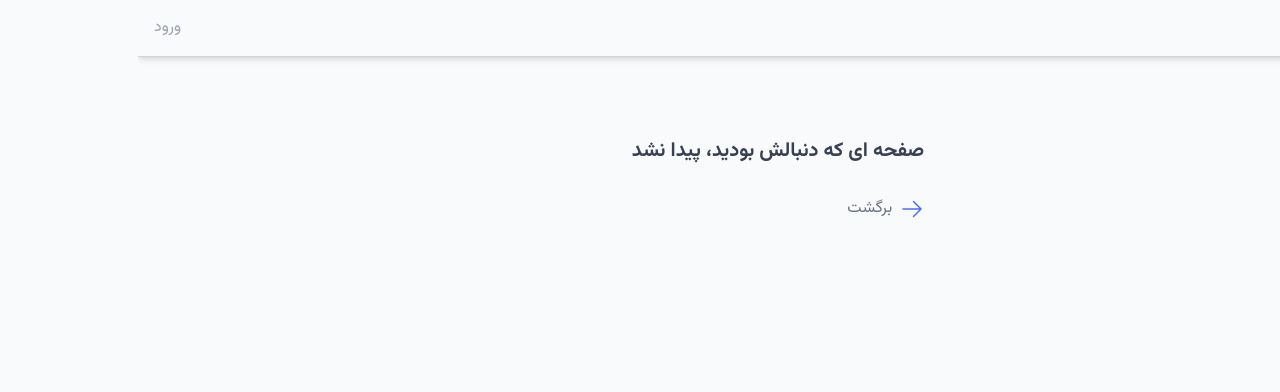
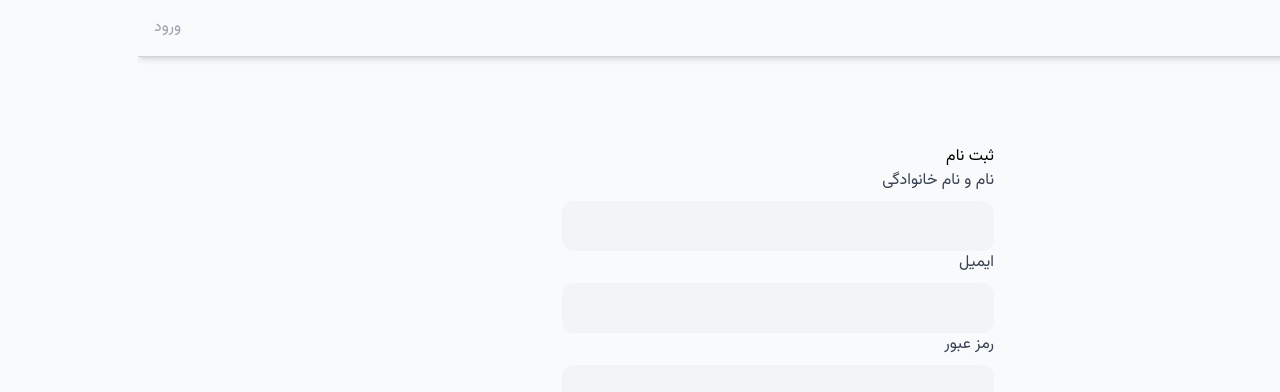
Before and after one commit to masoumehmohebbi/nextjs-blog-app, a Next.js app in the folder frontend/: page /signup in a window 1280 px wide. Before the commit this address had no page. Shown: the top 392 px of the page. Built offline with nearby package versions, Linux system fonts and the light colour scheme.

Commit message:
Added react-hook-form

```diff
--- a/frontend/package.json
+++ b/frontend/package.json
@@ -10,9 +10,12 @@
   },
   "dependencies": {
     "@heroicons/react": "^2.1.5",
+    "@hookform/resolvers": "^3.9.1",
     "next": "^15.0.3-canary.7",
     "react": "19.0.0-rc-02c0e824-20241028",
-    "react-dom": "19.0.0-rc-02c0e824-20241028"
+    "react-dom": "19.0.0-rc-02c0e824-20241028",
+    "react-hook-form": "^7.54.0",
+    "yup": "^1.5.0"
   },
   "devDependencies": {
     "eslint": "^8",
--- /dev/null
+++ b/frontend/src/app/(auth)/layout.jsx
@@ -0,0 +1,12 @@
+export const metadata = {
+  title: "Auth",
+  description: "Auth",
+};
+
+export default function RootLayout({ children }) {
+  return (
+    <div className="flex items-center justify-center mt-20">
+      <div className="p-2 w-full max-w-md">{children}</div>
+    </div>
+  );
+}
--- /dev/null
+++ b/frontend/src/app/(auth)/signin/page.jsx
@@ -0,0 +1,9 @@
+import React from 'react'
+
+const SignIn = () => {
+  return (
+    <div>SignIn</div>
+  )
+}
+
+export default SignIn
--- /dev/null
+++ b/frontend/src/app/(auth)/signup/page.jsx
@@ -0,0 +1,59 @@
+"use client";
+import RHFTextField from "@/ui/RHFTextField";
+import React from "react";
+import { useForm } from "react-hook-form";
+import * as yup from "yup";
+import { yupResolver } from "@hookform/resolvers/yup";
+
+const SignUp = () => {
+  const schema = yup
+    .object({
+      name: yup
+        .string()
+        .min(5, "نام و نام خانوادگی نامعتبر است")
+        .max(30)
+        .required("نام و نام خانوادگی الزامیست"),
+      email: yup.string().email("ایمیل نامعتبر است").required("ایمیل الزامیست"),
+      password: yup.string().required("رمز عبور الزامیست"),
+    })
+    .required();
+
+  const {
+    register,
+    handleSubmit,
+    formState: { errors, isLoading },
+  } = useForm({
+    resolver: yupResolver(schema),
+    mode: "onTouched",
+  });
+
+  return (
+    <div>
+      <h1>ثبت نام</h1>
+      <form onSubmit={handleSubmit}>
+        <RHFTextField
+          name="name"
+          label="نام و نام خانوادگی"
+          register={register}
+          errors={errors}
+        />
+        <RHFTextField
+          name="email"
+          label="ایمیل"
+          register={register}
+          errors={errors}
+        />
+        <RHFTextField
+          name="password"
+          label="رمز عبور"
+          register={register}
+          dir="ltr"
+          type="password"
+          errors={errors}
+        />
+      </form>
+    </div>
+  );
+};
+
+export default SignUp;
--- a/frontend/src/app/blogs/(PostList)/page.jsx
+++ b/frontend/src/app/blogs/(PostList)/page.jsx
@@ -1,6 +1,8 @@
 import { Suspense } from "react";
 import Spinner from "@/ui/Spinner";
 import PostList from "../_components/PostList";
+
+export const revalidate = 3600;
 
 const BlogPage = () => {
   return (
--- /dev/null
+++ b/frontend/src/ui/RHFTextField.jsx
@@ -0,0 +1,38 @@
+export default function RHFTextField({
+  type = "text",
+  label,
+  name,
+  dir = "rtl",
+  register,
+  errors,
+  validationSchema = {},
+  ...rest
+}) {
+  const errorMessages = errors?.[name];
+  const hasError = !!(errors && errorMessages);
+  return (
+    <div
+      className={`textField relative ${hasError ? "textField--invalid" : ""}`}
+    >
+      <label htmlFor={name} className="mb-2 block text-secondary-700">
+        {label}
+      </label>
+      <input
+        autoComplete="off"
+        type={type}
+        id={name}
+        dir={dir}
+        className={`textField__input  ${
+          dir === "ltr" ? "text-left" : "text-right"
+        }`}
+        {...register(name, validationSchema)}
+        {...rest}
+      />
+      {errors && errors[name] && (
+        <span className="text-red-600 block text-xs mt-2">
+          {errors[name]?.message}
+        </span>
+      )}
+    </div>
+  );
+}
--- /dev/null
+++ b/frontend/src/ui/TextField.jsx
@@ -0,0 +1,31 @@
+function TextField({
+  type = "text",
+  label,
+  name,
+  value,
+  dir = "rtl",
+  onChange,
+  isRequired,
+  className,
+}) {
+  return (
+    <div className="textField">
+      <label htmlFor={name} className="text-secondary-600 text-sm">
+        {label}
+        {isRequired && <span className="text-error">*</span>}
+      </label>
+      <input
+        type={type}
+        name={name}
+        id={name}
+        dir={dir}
+        className={`textField__input ${
+          dir === "ltr" ? "text-left" : "text-right"
+        } ${className}`}
+        value={value}
+        onChange={onChange}
+      />
+    </div>
+  );
+}
+export default TextField;
```
Also changed, not shown: frontend/src/services/commentService.js (added), 1 other file (tests, documents, lock files or other folders).
